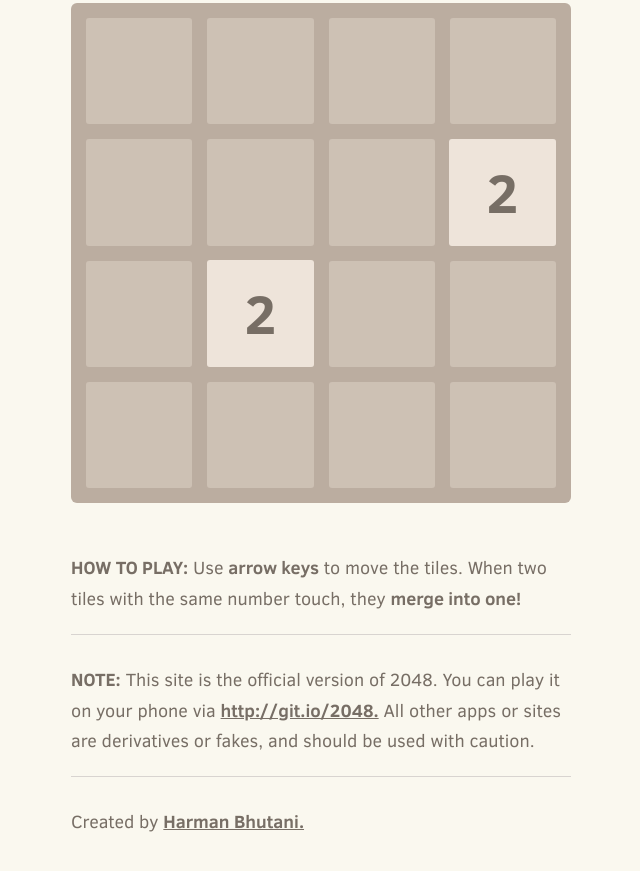
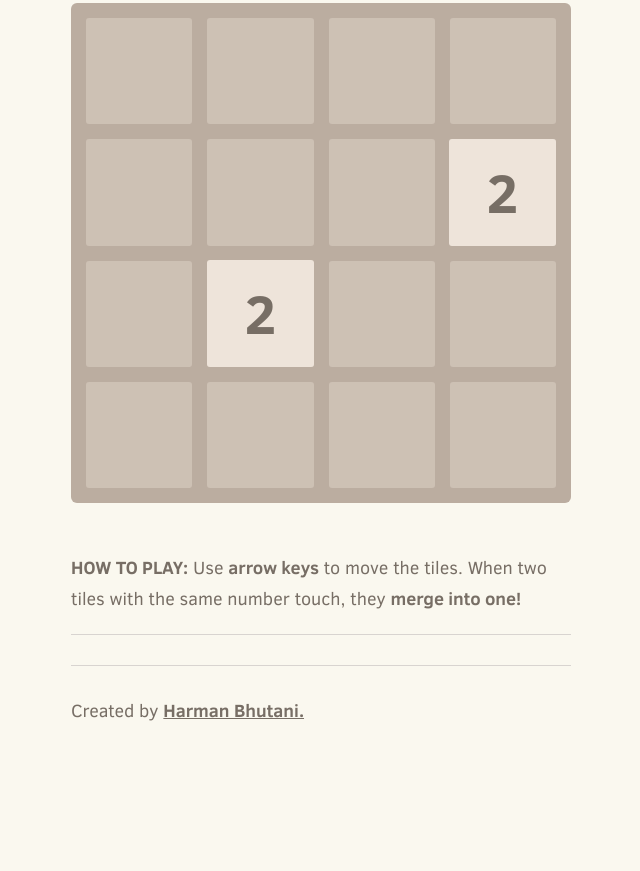
Before and after one commit to HarmanBhutani/2048, a plain HTML site: page index.html in a window 1280 px wide. Shown: the part 271-1142 px from the top of the page, without its empty margins (319-959 px from the left). After the commit the page ends 1078 px from the top, so only its background shows below. Drawn offline with Linux system fonts and the light colour scheme.

Commit message:
Update index.html

```diff
--- a/index.html
+++ b/index.html
@@ -76,9 +76,7 @@
       <strong class="important">How to play:</strong> Use  <strong>arrow keys</strong> to move the tiles. When two tiles with the same number touch, they <strong>merge into one!</strong>
     </p>
     <hr>
-    <p>
-    <strong class="important">Note:</strong> This site is the official version of 2048. You can play it on your phone via <a href="http://git.io/2048">http://git.io/2048.</a> All other apps or sites are derivatives or fakes, and should be used with caution.
-    </p>
+
     <hr>
     <p>
     Created by <a href="https://harmanbhutani.github.io/" target="_blank">Harman Bhutani.</a>
```
